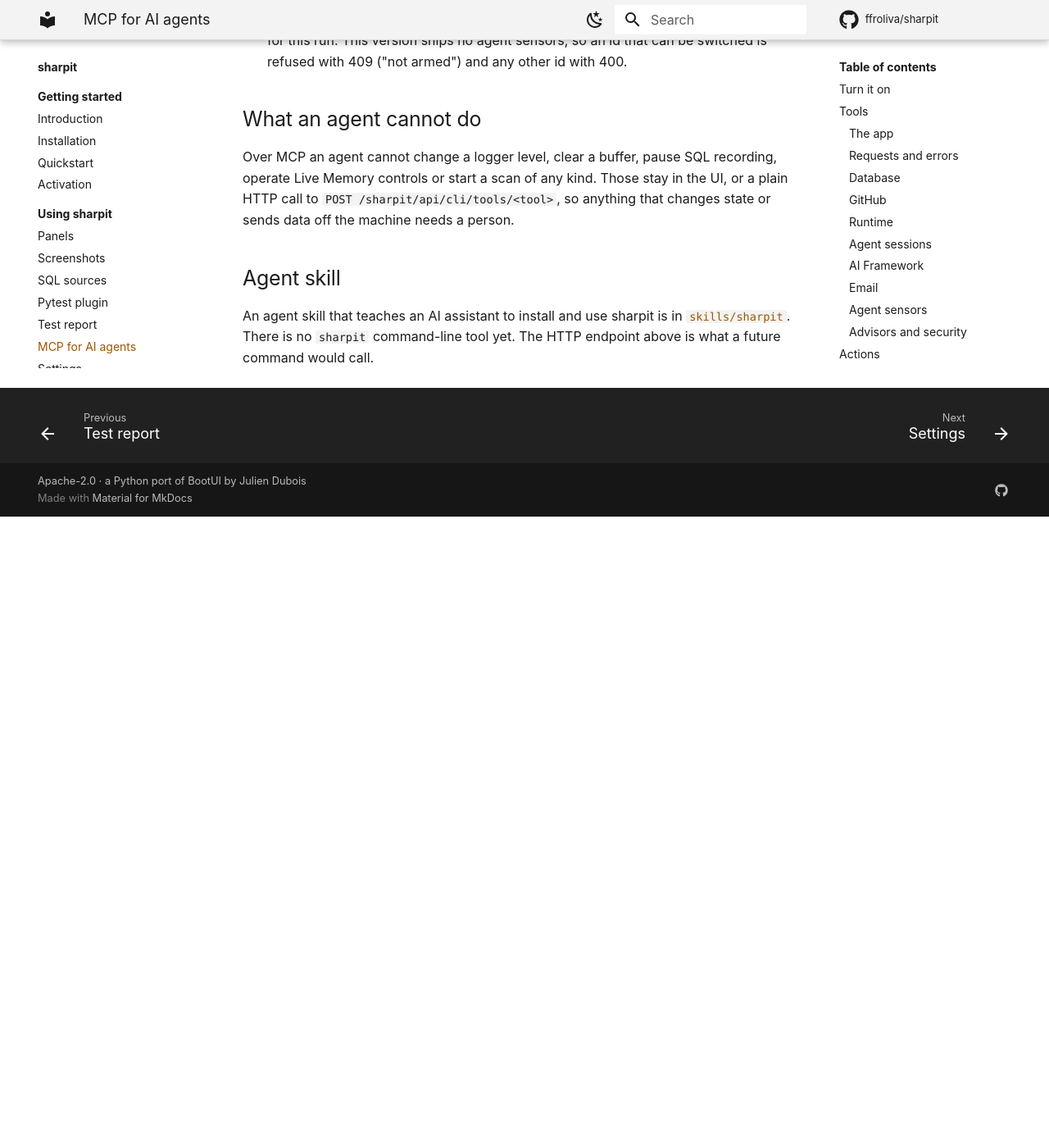
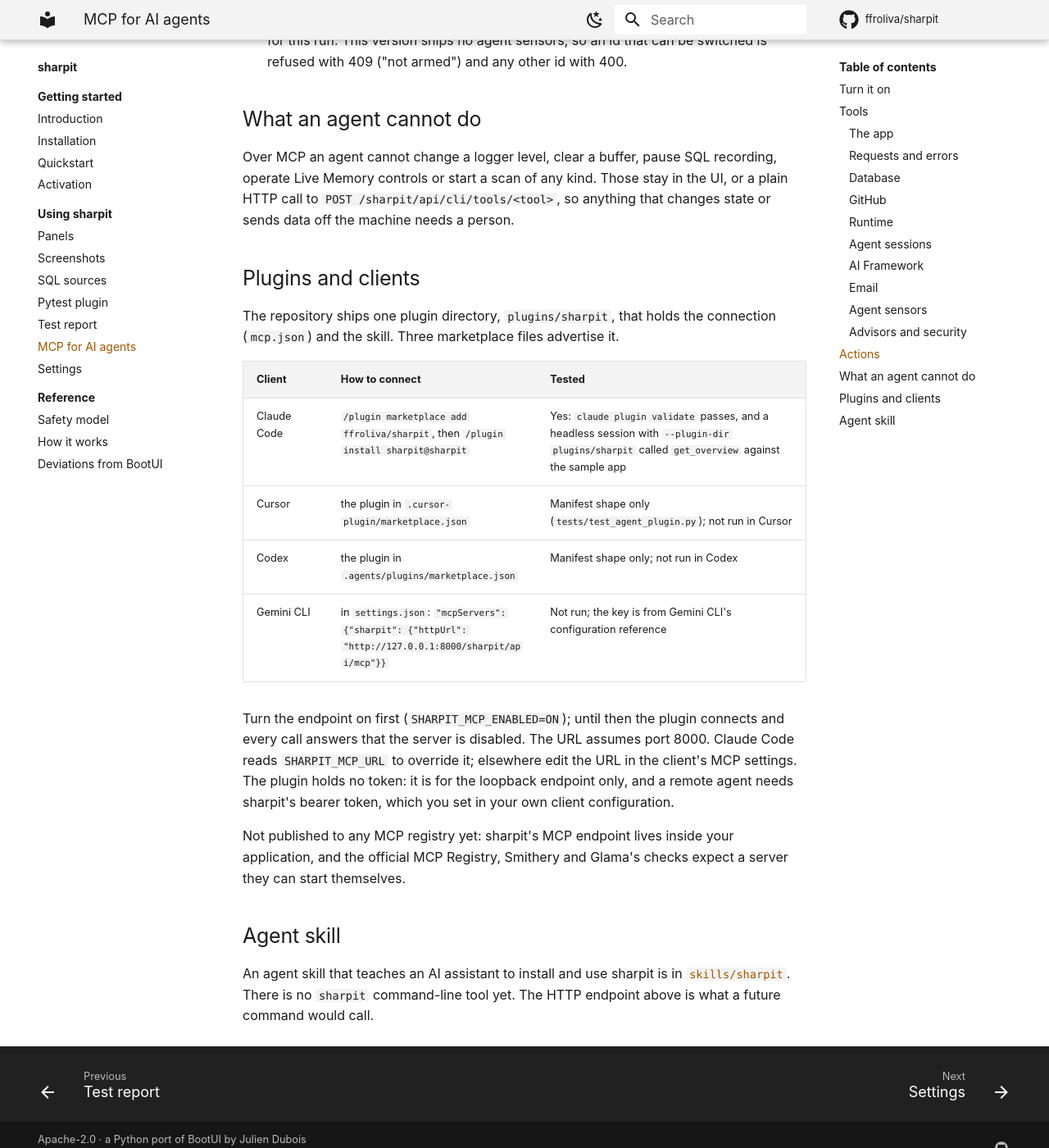
Before and after one commit to ffroliva/sharpit, an MkDocs documentation site: the page built from website/docs/mcp.md, in a window 1280 px wide and 1400 px high, scrolled down 5578 px. Shown: the whole window at 82% size. Built offline with MkDocs 1.6.1 and Material for MkDocs 9.7.7, drawn with Linux system fonts in a browser that asks for light colours; comment, search, counter and statistics services are not loaded; before the commit the page ends 6208 px from its top, so only the background shows below that.

Commit message:
docs: install sharpit as a Claude Code, Cursor or Codex plugin

```diff
--- a/website/docs/mcp.md
+++ b/website/docs/mcp.md
@@ -140,6 +140,26 @@ Over MCP an agent cannot change a logger level, clear a buffer, pause SQL record
 stay in the UI, or a plain HTTP call to `POST /sharpit/api/cli/tools/<tool>`, so anything that changes state or sends
 data off the machine needs a person.
 
+## Plugins and clients
+
+The repository ships one plugin directory, `plugins/sharpit`, that holds the connection (`mcp.json`) and the skill. Three
+marketplace files advertise it.
+
+| Client | How to connect | Tested |
+|---|---|---|
+| Claude Code | `/plugin marketplace add ffroliva/sharpit`, then `/plugin install sharpit@sharpit` | Yes: `claude plugin validate` passes, and a headless session with `--plugin-dir plugins/sharpit` called `get_overview` against the sample app |
+| Cursor | the plugin in `.cursor-plugin/marketplace.json` | Manifest shape only (`tests/test_agent_plugin.py`); not run in Cursor |
+| Codex | the plugin in `.agents/plugins/marketplace.json` | Manifest shape only; not run in Codex |
+| Gemini CLI | in `settings.json`: `"mcpServers": {"sharpit": {"httpUrl": "http://127.0.0.1:8000/sharpit/api/mcp"}}` | Not run; the key is from Gemini CLI's configuration reference |
+
+Turn the endpoint on first (`SHARPIT_MCP_ENABLED=ON`); until then the plugin connects and every call answers that the server is
+disabled. The URL assumes port 8000. Claude Code reads `SHARPIT_MCP_URL` to override it; elsewhere edit the URL in the client's
+MCP settings. The plugin holds no token: it is for the loopback endpoint only, and a remote agent needs sharpit's bearer
+token, which you set in your own client configuration.
+
+Not published to any MCP registry yet: sharpit's MCP endpoint lives inside your application, and the official MCP Registry,
+Smithery and Glama's checks expect a server they can start themselves.
+
 ## Agent skill
 
 An agent skill that teaches an AI assistant to install and use sharpit is in
```
Also changed, not shown: CHANGELOG.md, README.md.
